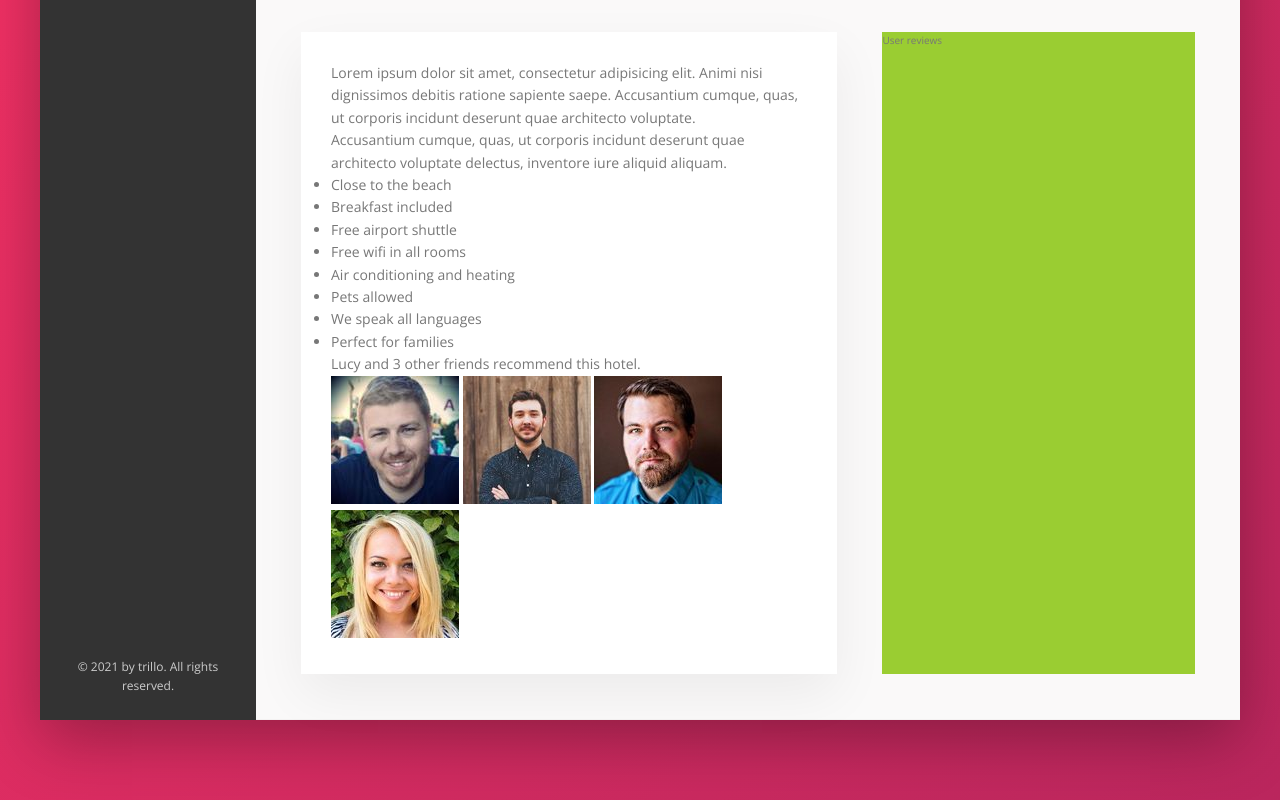
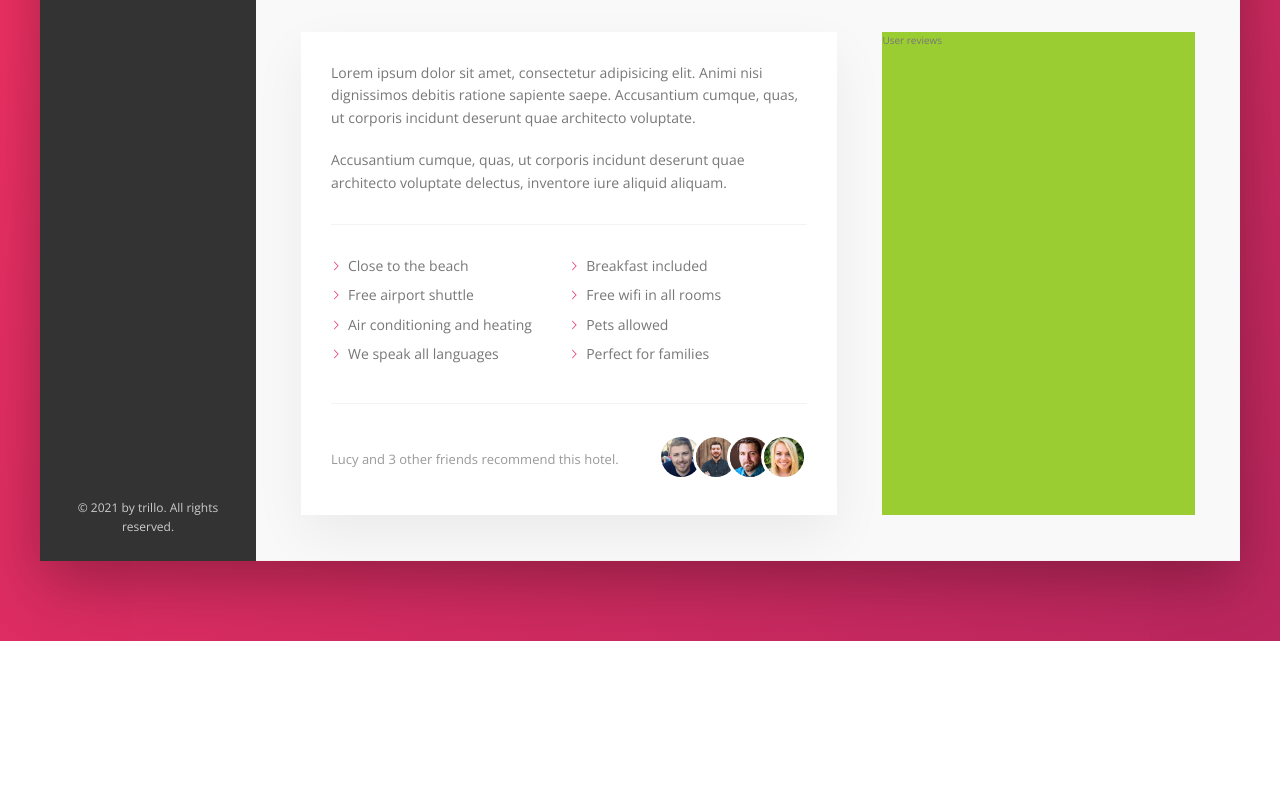
Before and after one commit to gerasimosgakis/trillo, a website: page index.html in a window 1280 px wide. Shown: the part 615-1415 px from the top of the page. After the commit the page ends 1256 px from the top, so only its background shows below. Drawn offline with nearby package versions, Linux system fonts and the light colour scheme.

Commit message:
style the description section

```diff
--- a/sass/_components.scss
+++ b/sass/_components.scss
@@ -297,3 +297,75 @@
     box-shadow: none;
   }
 }
+
+//////////////////////////////////////
+// PARAGRAPH
+.paragraph:not(:last-of-type) {
+  margin-bottom: 2rem;
+}
+
+//////////////////////////////////////
+// LIST
+.list {
+  list-style: none;
+  margin: 3rem 0;
+  padding: 3rem 0;
+  border-top: var(--line);
+  border-bottom: var(--line);
+
+  display: flex;
+  flex-wrap: wrap;
+
+  &__item {
+    flex: 0 0 50%;
+    margin-bottom: 0.7rem;
+  }
+
+  &__item::before {
+    content: "";
+    display: inline-block;
+    height: 1rem;
+    width: 1rem;
+    margin-right: 0.7rem;
+
+    // Older browsers
+    // background-image: url(../img/chevron-thin-right.svg);
+    // background-size: cover;
+
+    // Newer browsers - masks
+    background-color: var(--color-primary);
+    mask-image: url(../img/chevron-thin-right.svg);
+    -webkit-mask-image: url(../img/chevron-thin-right.svg);
+    mask-size: cover;
+    -webkit-mask-size: cover;
+  }
+}
+
+//////////////////////////////////////
+// RECOMMEND
+.recommend {
+  font-size: 1.3rem;
+  color: var(--color-grey-dark-3);
+
+  display: flex;
+  align-items: center;
+
+  &__count {
+    margin-right: auto;
+  }
+
+  &__friends {
+  }
+
+  &__photo {
+    box-sizing: content-box;
+    height: 4rem;
+    width: 4rem;
+    border-radius: 50%;
+    border: 3px solid #fff;
+
+    &:not(:last-child) {
+      margin-right: -1.5rem;
+    }
+  }
+}
```
Also changed, not shown: css/style.css.
